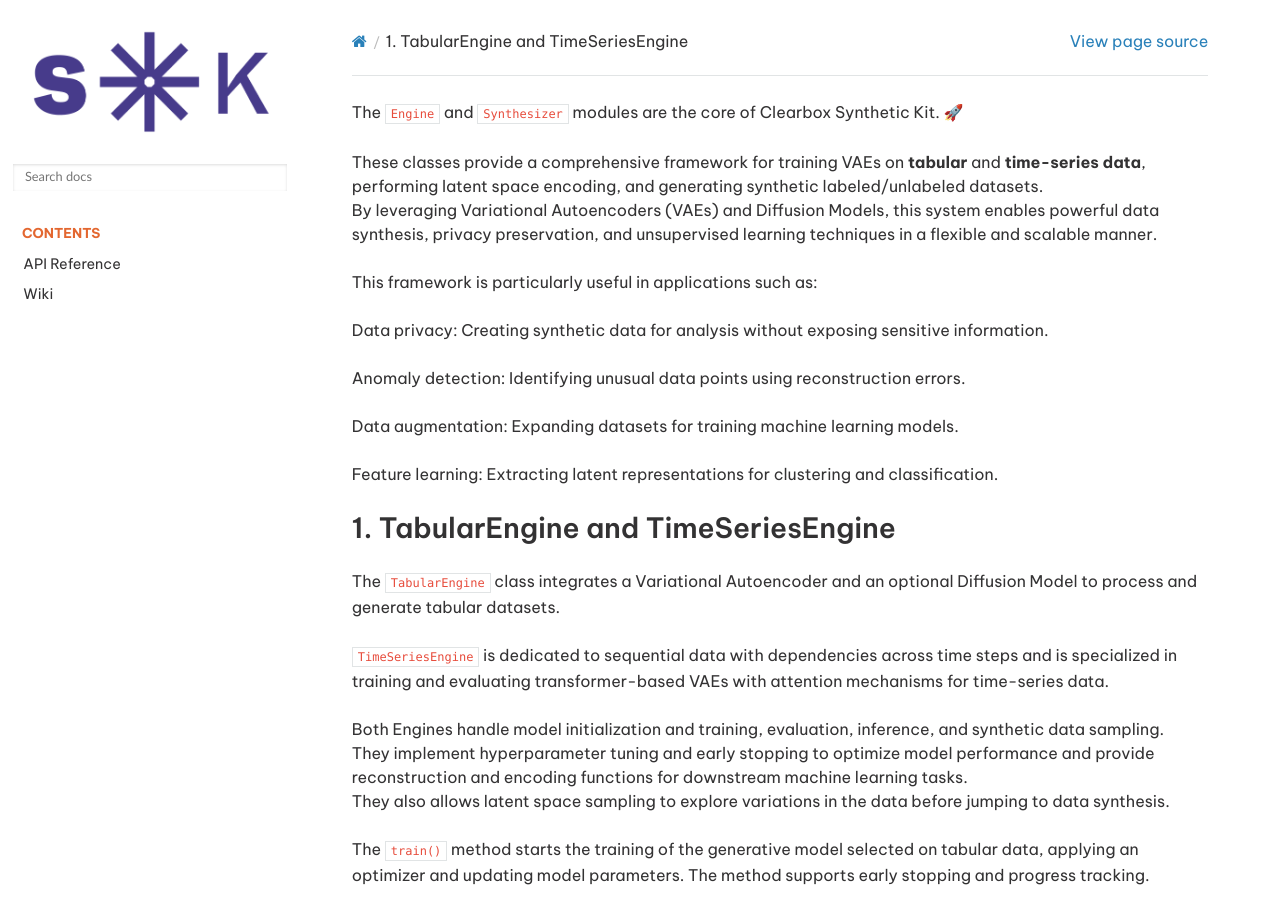
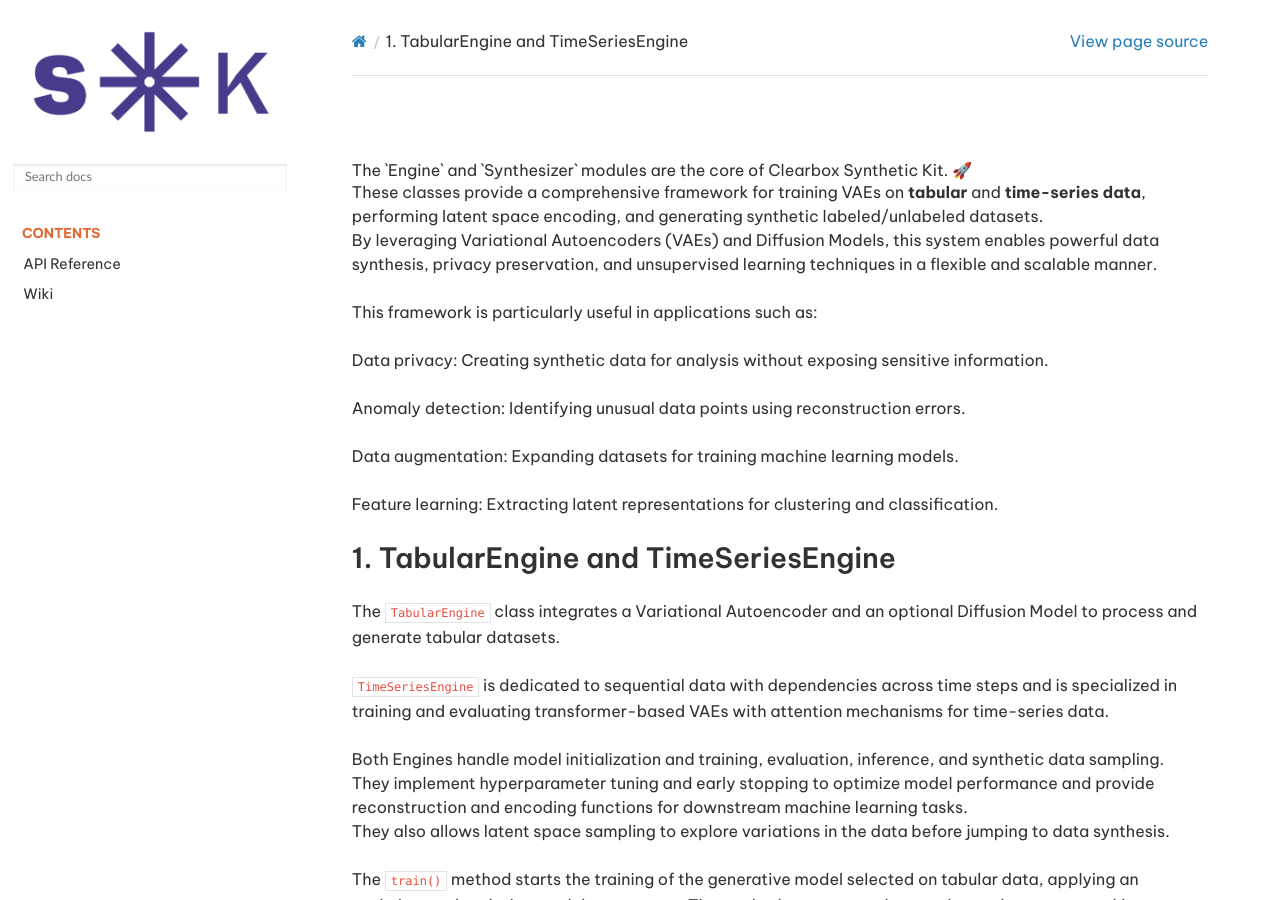
Before and after one commit to Clearbox-AI/clearbox-synthetic-kit, a Sphinx documentation site: the page built from docs/source/wiki/wiki_md/generation.md, in a window 1280 px wide and 900 px high. Built offline with Sphinx 7.4.7 and the Read the Docs theme 3.1.0, drawn with Linux system fonts in a browser that asks for light colours.

Commit message:
minor fix

```diff
--- a/docs/source/api/api.rst
+++ b/docs/source/api/api.rst
@@ -3,8 +3,8 @@ API Reference
 
 .. image:: ../img/doc.png
    :alt: doc_img
-   :width: 100px
-   :align: left
+   :width: 150px
+   :align: right
 
 Here you can find detailed documentation about every class and function that make up Clearbox Synthetic Kit.
 
--- a/docs/source/wiki/wiki_md/generation.md
+++ b/docs/source/wiki/wiki_md/generation.md
@@ -1,3 +1,6 @@
+<br>
+<br>
+<br>
 The `Engine` and `Synthesizer` modules are the core of Clearbox Synthetic Kit. 🚀
 
 These classes provide a comprehensive framework for training VAEs on **tabular** and **time-series data**, performing latent space encoding, and generating synthetic labeled/unlabeled datasets.\
```
